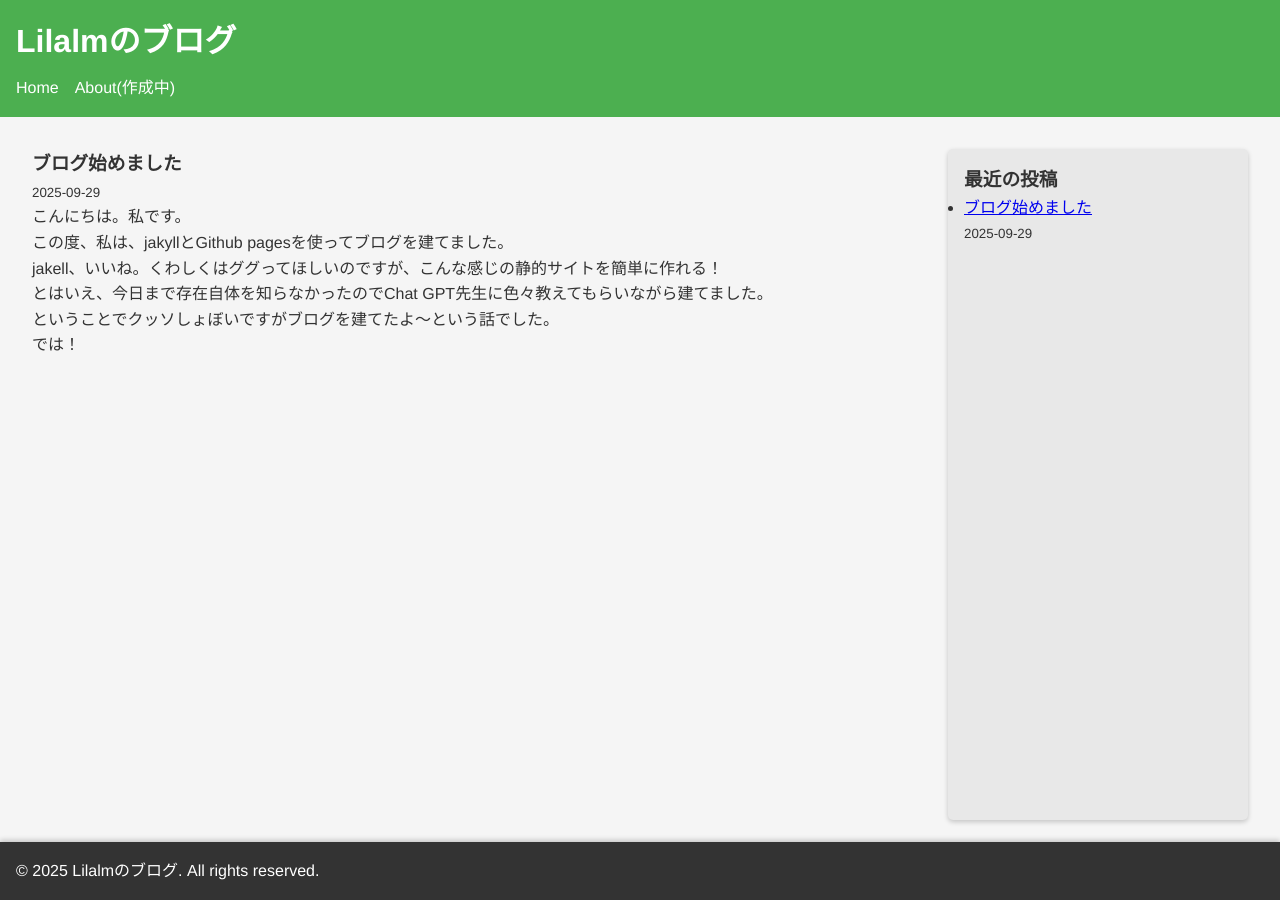
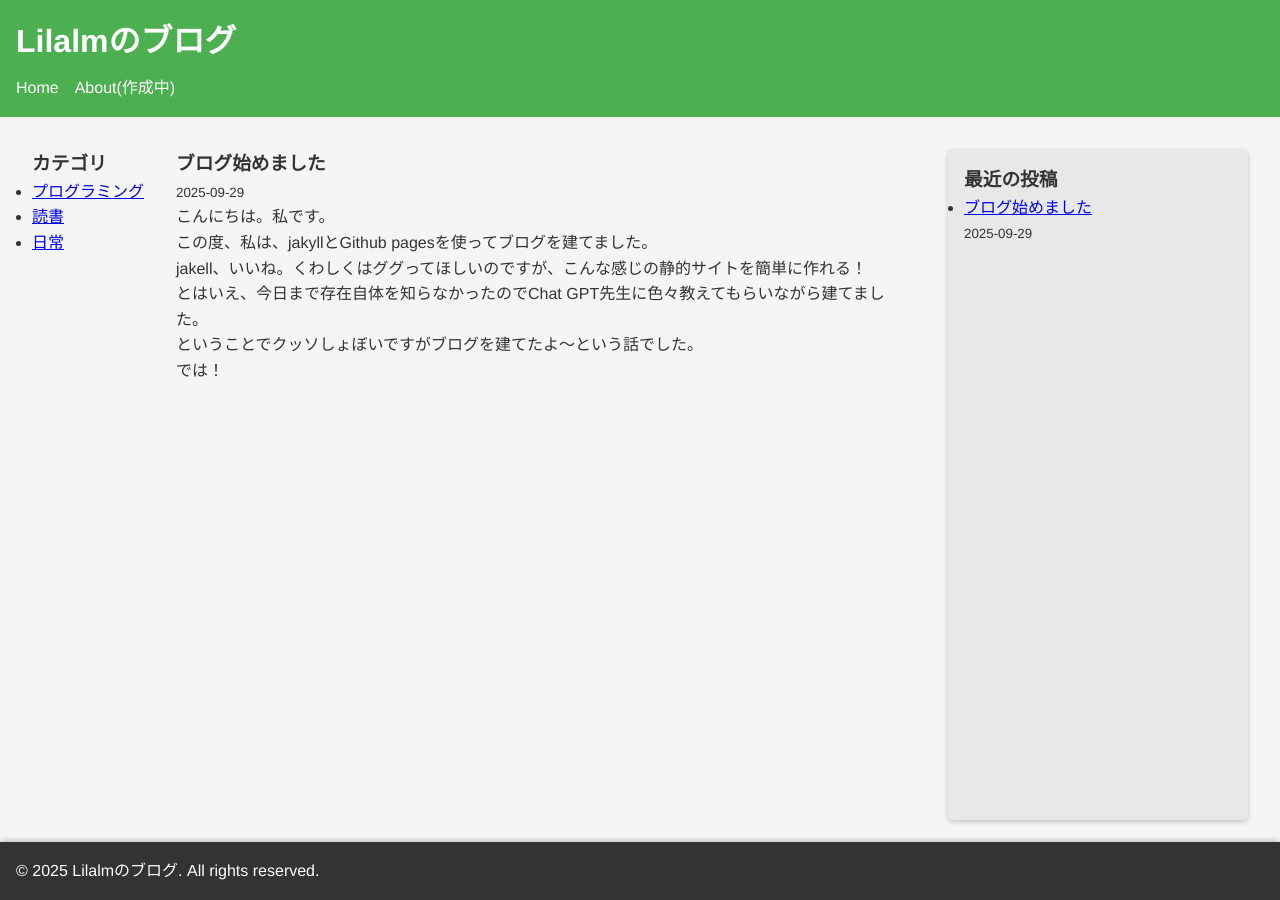
Before and after one commit to lilalm43/lilalm43.github.io, a Jekyll site: the page built from _posts/2025-09-29-blogstart.markdown, in a window 1280 px wide. Built offline with Jekyll 4.4.1, drawn with Linux system fonts in a browser that asks for light colours.

Commit message:
見た目変更・記事追加

```diff
--- a/_includes/header.html
+++ b/_includes/header.html
@@ -3,7 +3,7 @@
   <nav>
     <ul>
       <li><a href="{{ '/' | relative_url }}">Home</a></li>
-      <li><a href="{{ '/' | relative_url }}">About(作成中)</a></li>
+      <li><a href="{{ '/about' | relative_url }}">About(作成中)</a></li>
     </ul>
   </nav>
 </header>
--- a/_layouts/default.html
+++ b/_layouts/default.html
@@ -10,6 +10,15 @@
   {% include header.html %}
 
   <main>
+    <aside id="left-sidebar">
+      <h3>カテゴリ</h3>
+      <ul>
+        <li><a href="#">プログラミング</a></li>
+        <li><a href="#">読書</a></li>
+        <li><a href="#">日常</a></li>
+      </ul>
+    </aside>
+
     <section id="posts">
       {{ content }}
     </section>
```
Also changed, not shown: about/post.html (added, +12 -0 lines).
